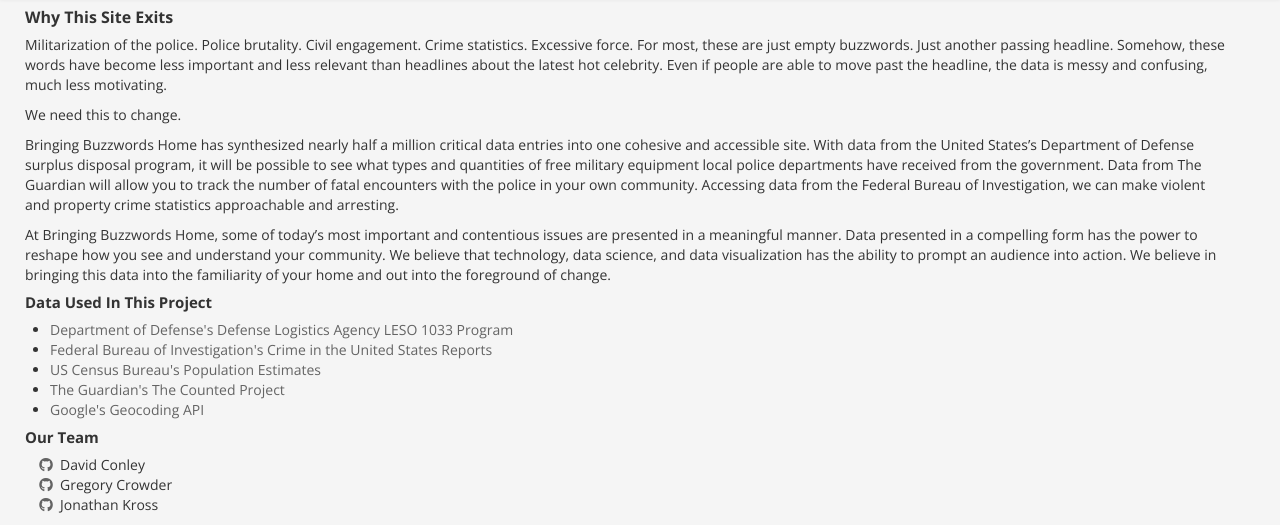
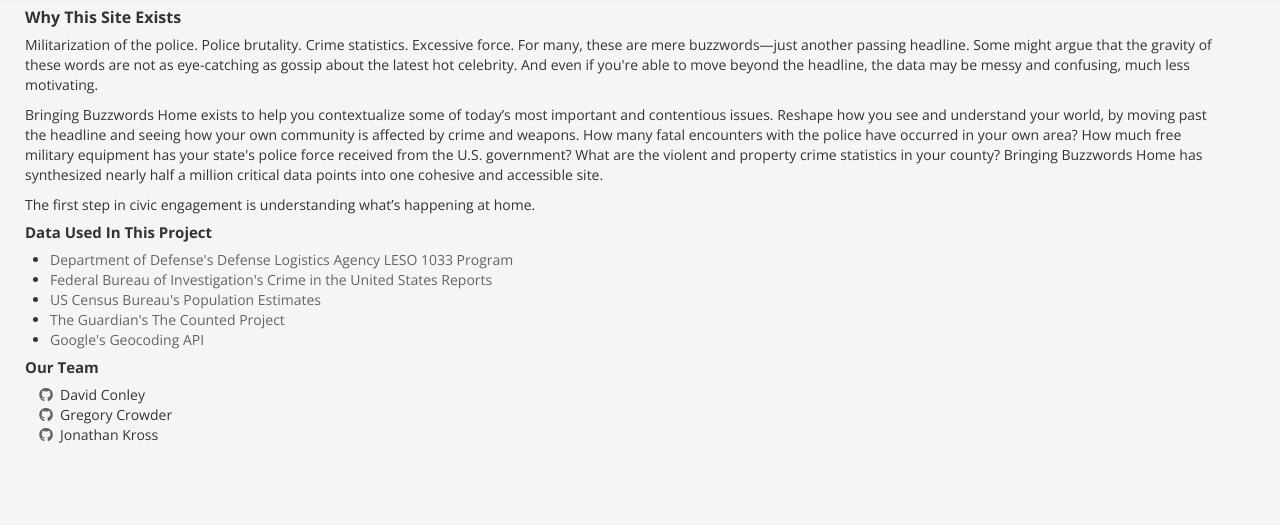
Before and after one commit to Bringing-Buzzwords-Home/bringing_buzzwords_home, a Django app: page /about/ in a window 1280 px wide. Shown: the part 42-567 px from the top of the page. Run offline with Django 3.2, Linux system fonts and the light colour scheme; some libraries are stand-ins or nearby versions.

Commit message:
Editing/rewording Why This Site Exists

```diff
--- a/visualize/templates/visualize/about.html
+++ b/visualize/templates/visualize/about.html
@@ -12,36 +12,15 @@
     <div class="container">
       <div class="row">
         <div class="col-xs-6">
-          <h2>Why This Site Exits</h2>
+          <h2>Why This Site Exists</h2>
           <p>
-            Militarization of the police. Police brutality. Civil engagement.
-            Crime statistics. Excessive force. For most, these are just empty buzzwords.
-            Just another passing headline. Somehow, these words have become less
-            important and less relevant than headlines about the latest hot celebrity.
-            Even if people are able to move past the headline, the data is messy and confusing,
-            much less motivating.
+            Militarization of the police. Police brutality. Crime statistics. Excessive force. For many, these are mere buzzwords—just another passing headline. Some might argue that the gravity of these words are not as eye-catching as gossip about the latest hot celebrity. And even if you're able to move beyond the headline, the data may be messy and confusing, much less motivating.
           </p>
           <p>
-            We need this to change.
+            Bringing Buzzwords Home exists to help you contextualize some of today’s most important and contentious issues. Reshape how you see and understand your world, by moving past the headline and seeing how your own community is affected by crime and weapons. How many fatal encounters with the police have occurred in your own area? How much free military equipment has your state's police force received from the U.S. government? What are the violent and property crime statistics in your county? Bringing Buzzwords Home has synthesized nearly half a million critical data points into one cohesive and accessible site.
           </p>
           <p>
-            Bringing Buzzwords Home has synthesized nearly half a million critical
-            data entries into one cohesive and accessible site. With data from the
-            United States’s Department of Defense surplus disposal program, it will
-            be possible to see what types and quantities of free military equipment
-            local police departments have received from the government. Data from The
-            Guardian will allow you to track the number of fatal encounters with the
-            police in your own community. Accessing data from the Federal Bureau of
-            Investigation, we can make violent and property crime statistics
-            approachable and arresting.
-          </p>
-          <p>
-            At Bringing Buzzwords Home, some of today’s most important and contentious
-            issues are presented in a meaningful manner. Data presented in a compelling
-            form has the power to reshape how you see and understand your community.
-            We believe that technology, data science, and data visualization has the
-            ability to prompt an audience into action. We believe in bringing this data
-            into the familiarity of your home and out into the foreground of change.
+            The first step in civic engagement is understanding what’s happening at home.
           </p>
 
           <h3>Data Used In This Project</h3>
```
